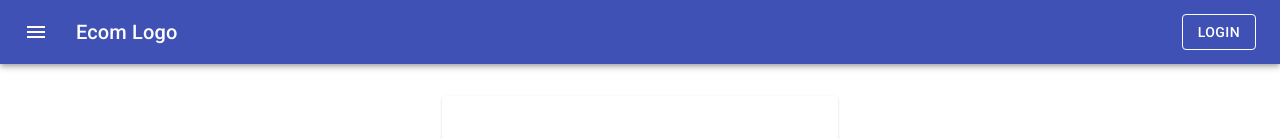
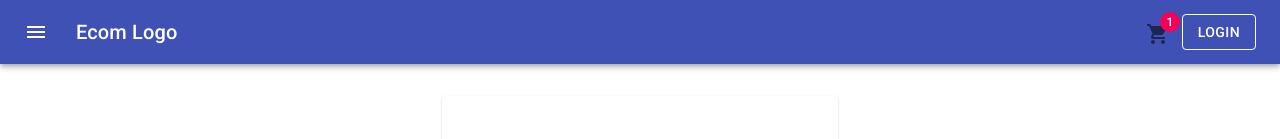
Before and after one commit to ejazahm3d/ecomerce-reactjs-client, a React (Create React App) app: page /login in a window 1280 px wide. Shown: the top 139 px of the page. Built offline with nearby package versions, Linux system fonts and the light colour scheme.

Commit message:
Added cart component and cart icon on navbar

```diff
--- a/src/components/App.js
+++ b/src/components/App.js
@@ -7,6 +7,7 @@ import HomePage from "../pages/homepage/HomePage";
 import setAuthToken from "../utils/setAuthToken";
 import Alert from "./layout/alert";
 import ProductPage from "../pages/productpage/ProductPage";
+import Cart from "../pages/cart/Cart";
 
 if (localStorage.token) {
   setAuthToken(localStorage.token);
@@ -23,6 +24,7 @@ const App = () => {
           <Route path="/register" exact component={Register} />
           <Route path="/login" exact component={SignIn} />
           <Route path="/product/:id" exact component={ProductPage} />
+          <Route path="/cart" exact component={Cart} />
         </Switch>
       </div>
     </div>
--- /dev/null
+++ b/src/components/layout/navbar/NavCart.jsx
@@ -0,0 +1,16 @@
+import React from "react";
+import PropTypes from "prop-types";
+import { ShoppingCart } from "@material-ui/icons";
+import { Badge } from "@material-ui/core";
+
+const NavCart = props => {
+  return (
+    <Badge badgeContent={1} color="secondary">
+      <ShoppingCart />
+    </Badge>
+  );
+};
+
+NavCart.propTypes = {};
+
+export default NavCart;
--- a/src/components/layout/navbar/index.jsx
+++ b/src/components/layout/navbar/index.jsx
@@ -12,6 +12,7 @@ import { Link } from "react-router-dom";
 import { connect } from "react-redux";
 import PropTypes from "prop-types";
 import { logout } from "../../../store/actions/auth";
+import NavCart from "./NavCart";
 
 const useStyles = makeStyles(theme => ({
   root: {
@@ -53,6 +54,11 @@ const ButtonAppBar = ({ isAuthenticated, logout }) => {
               Ecom Logo
             </Link>
           </Typography>
+          <IconButton>
+            <Link className={classes.link} to="/cart">
+              <NavCart />
+            </Link>
+          </IconButton>
 
           {isAuthenticated ? (
             <Button color="inherit" variant="outlined" onClick={logout}>
--- /dev/null
+++ b/src/pages/cart/Cart.jsx
@@ -0,0 +1,10 @@
+import React from "react";
+import PropTypes from "prop-types";
+
+const Cart = props => {
+  return <div>Cart</div>;
+};
+
+Cart.propTypes = {};
+
+export default Cart;
--- a/src/store/reducers/index.js
+++ b/src/store/reducers/index.js
@@ -12,6 +12,7 @@ const persistConfig = {
   storage,
   whitelist: ["auth", "cart"]
 };
+
 const rootReducer = combineReducers({ cart, auth, alert, product });
 
 export default persistReducer(persistConfig, rootReducer);
```
